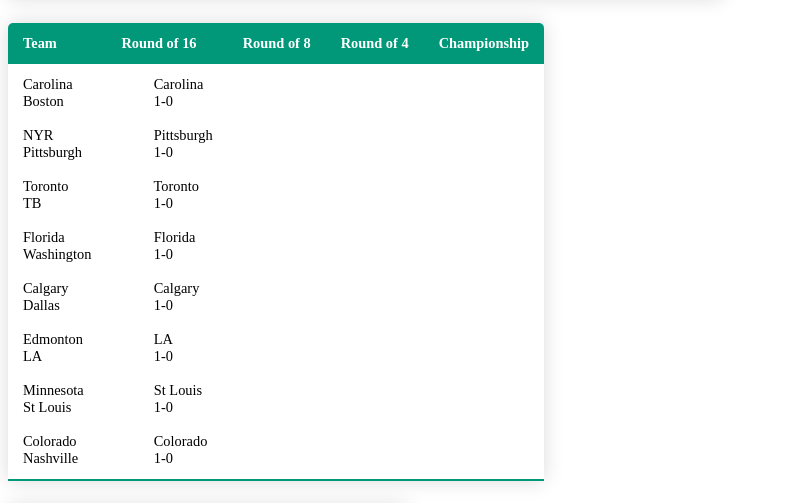
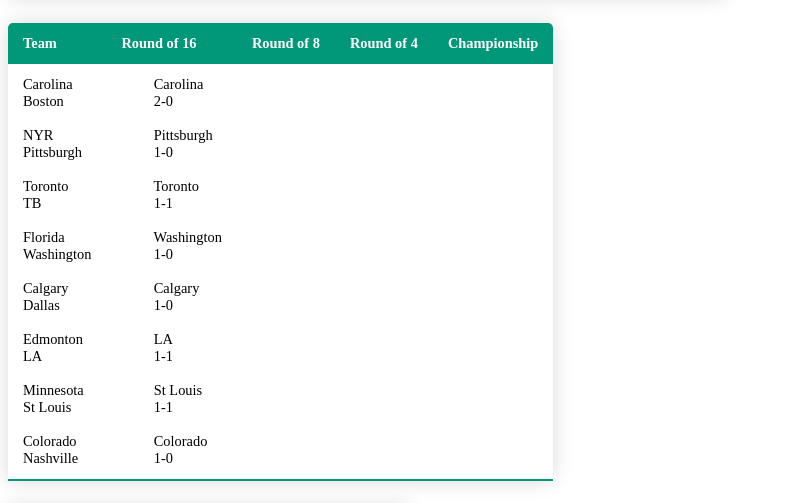
Before and after one commit to NeoCitronite/NHLBrackets2022, a plain HTML site: page index.html in a window 1280 px wide. Shown: the part 1415-1918 px from the top of the page, without its empty margins (0-786 px from the left). Drawn offline with Linux system fonts and the light colour scheme.

Commit message:
Update index.html

```diff
--- a/index.html
+++ b/index.html
@@ -134,7 +134,7 @@
     </thead>
     <tr>
         <td>Carolina <br> Boston <br><br> NYR <br> Pittsburgh <br><br> Toronto <br> TB <br><br> Florida <br> Washington <br><br> Calgary <br> Dallas <br><br> Edmonton <br> LA <br><br> Minnesota <br> St Louis <br><br> Colorado <br> Nashville</td>
-        <td> &emsp;&emsp; Carolina <br> &emsp;&emsp; 1-0  <br><br> &emsp;&emsp; Pittsburgh <br> &emsp;&emsp; 1-0  <br><br>&emsp;&emsp; Toronto <br> &emsp;&emsp; 1-0  <br><br>&emsp;&emsp; Florida <br> &emsp;&emsp; 1-0  <br><br>&emsp;&emsp; Calgary <br> &emsp;&emsp; 1-0  <br><br>&emsp;&emsp; LA <br> &emsp;&emsp; 1-0  <br><br>&emsp;&emsp; St Louis <br> &emsp;&emsp; 1-0  <br><br>&emsp;&emsp; Colorado <br> &emsp;&emsp; 1-0</td>
+        <td> &emsp;&emsp; Carolina <br> &emsp;&emsp; 2-0  <br><br> &emsp;&emsp; Pittsburgh <br> &emsp;&emsp; 1-0  <br><br>&emsp;&emsp; Toronto <br> &emsp;&emsp; 1-1  <br><br>&emsp;&emsp; Washington <br> &emsp;&emsp; 1-0  <br><br>&emsp;&emsp; Calgary <br> &emsp;&emsp; 1-0  <br><br>&emsp;&emsp; LA <br> &emsp;&emsp; 1-1  <br><br>&emsp;&emsp; St Louis <br> &emsp;&emsp; 1-1  <br><br>&emsp;&emsp; Colorado <br> &emsp;&emsp; 1-0</td>
         <td></td>
         <td></td>
         <td></td>
```
